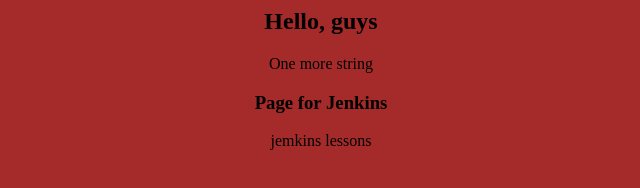
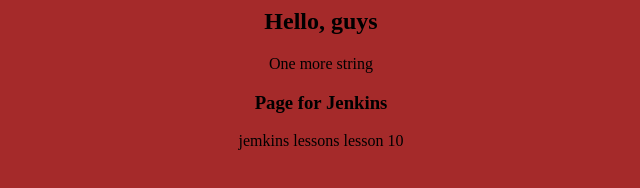
Before and after one commit to mrzvisa/jenkins, a plain HTML site: page index.html in a window 1280 px wide. Shown: the full height of the page, 319-959 px from the left. Drawn offline with Linux system fonts and the light colour scheme.

Commit message:
Update index.html
string

```diff
--- a/index.html
+++ b/index.html
@@ -6,6 +6,7 @@ One more string
 <h3>Page for Jenkins</h3>
 
   jemkins lessons
+  lesson 10
 </center>
 </body>
 </html>
```
